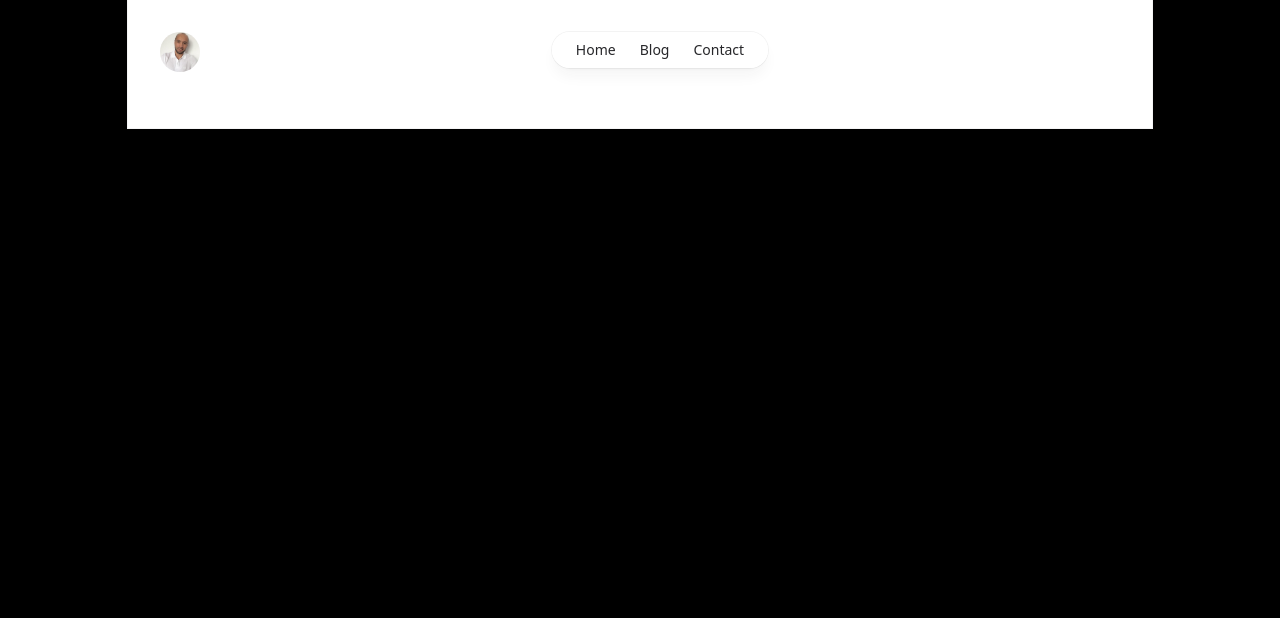
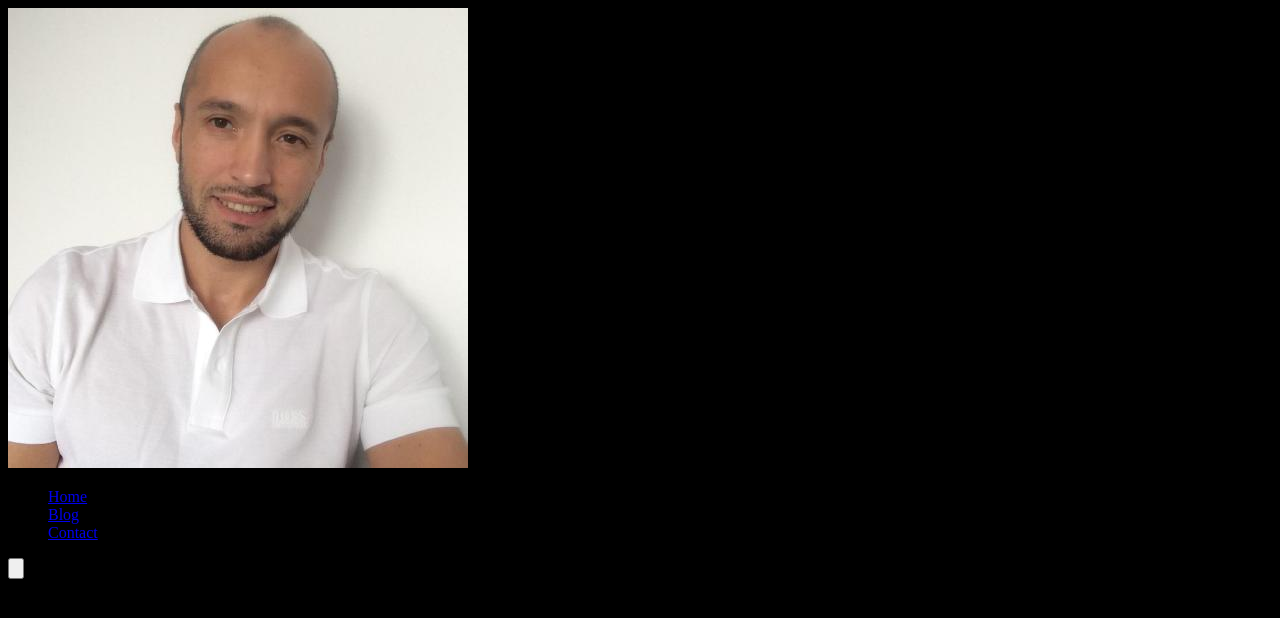
Before and after one commit to Yariandres/nuxt-personal-blog, a Nuxt app: page / in a window 1280 px wide. Shown: the top 618 px of the page. Built offline with nearby package versions, Linux system fonts and the light colour scheme.

Commit message:
removes tailwind css

```diff
--- a/app.vue
+++ b/app.vue
@@ -10,7 +10,4 @@ body {
   background-color: #000000;
 }
 
-.container {
-  @apply mx-auto max-w-5xl px-10 sm:px-0;
-}
 </style>
--- a/nuxt.config.ts
+++ b/nuxt.config.ts
@@ -7,8 +7,6 @@ export default defineNuxtConfig({
       viewport: "width=device-width, initial-scale=1",
     },
   },
-  modules: ["@nuxtjs/tailwindcss"],
-
   runtimeConfig: {
     public: {
       wpUri: process.env.WP_URI,
--- a/package.json
+++ b/package.json
@@ -8,7 +8,6 @@
     "postinstall": "nuxt prepare"
   },
   "devDependencies": {
-    "@nuxtjs/tailwindcss": "^6.4.1",
     "nuxt": "^3.2.3"
   }
 }
```
Also changed, not shown: 1 other file (tests, documents, lock files or other folders).
